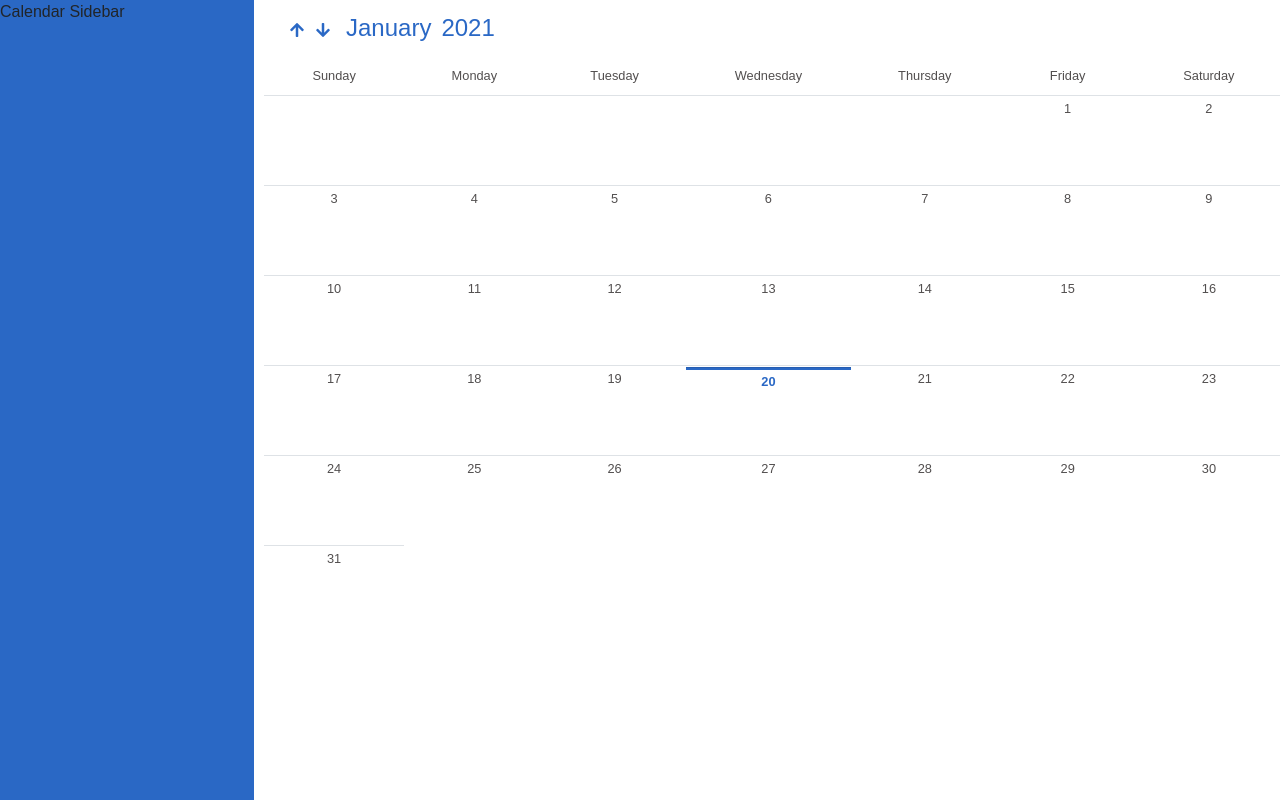
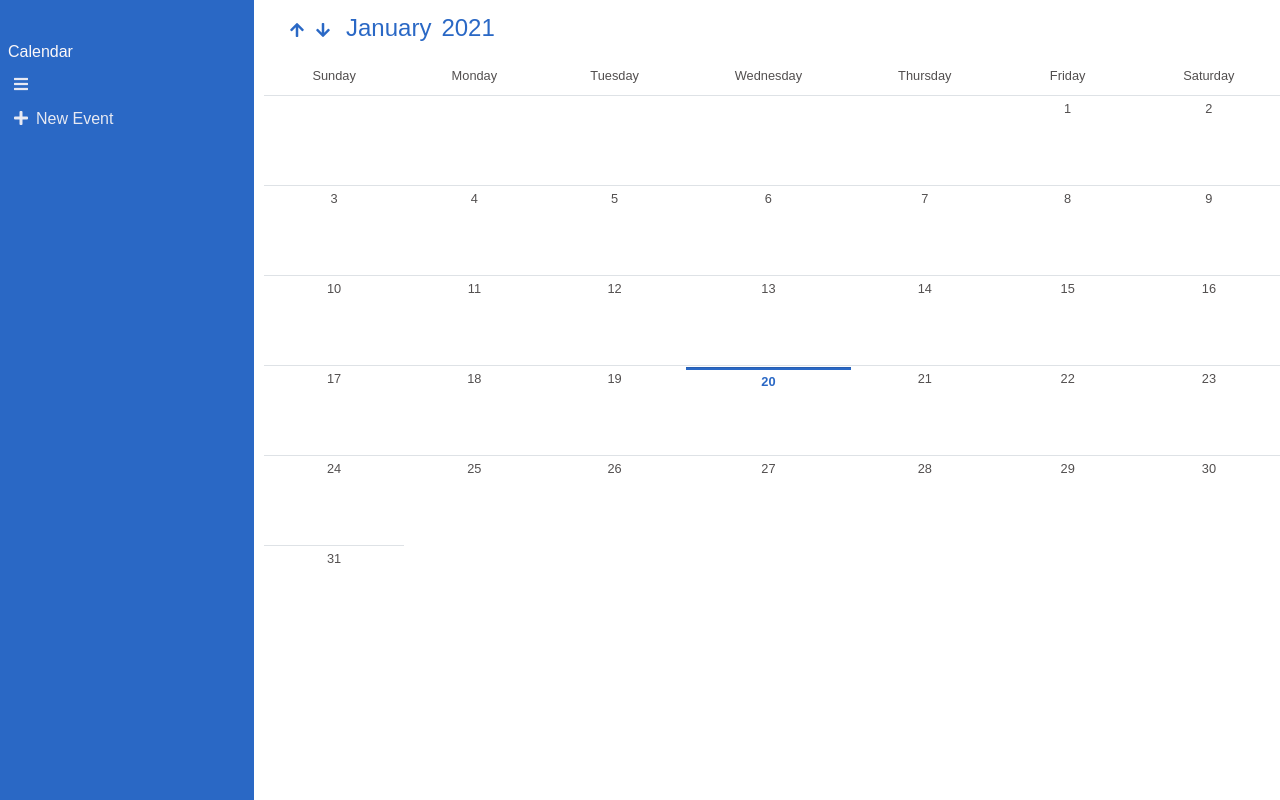
Before and after one commit to dongqiuyinggrace/100-days-of-code, a React (Create React App) app in the folder Calendar/calendar_client/: page / in a window 1280 px wide. Built offline with nearby package versions, Linux system fonts and the light colour scheme.

Commit message:
StylingSidebar

```diff
--- a/Calendar/calendar_client/src/app/layout/style.css
+++ b/Calendar/calendar_client/src/app/layout/style.css
@@ -4,14 +4,7 @@
     flex-direction: row;
 }
 
-.calendar-sidebar {
-    background-color: #2a68c5;
-
-    height: 100vh;
-    width: 20%;
-    margin-right: 10px;
-    flex-basis: 20%;
-}
+/******Calendar-board******************/
 
 .calendar-board {
     background-color:#fff;
@@ -89,3 +82,53 @@ td.current_day hr {
 td.current_day {
     padding-top: 0;
 }
+
+/******Calendar-sidebar******************/
+.calendar-sidebar {
+    background-color: #2a68c5;
+    padding-top: 10px;
+    height: 100vh;
+    width: 20%;
+    margin-right: 10px;
+    flex-basis: 20%;
+}
+
+.calendar-sidebar ul {
+    list-style: none;
+    padding-left: 8px;
+    padding-top: 30px;
+}
+
+.calendar-sidebar ul li {
+    margin-bottom: 8px;
+}
+
+.calendar-sidebar .toggle, .add-event {
+    background-color: #2a68c5;
+    margin-right: 8px;
+    border: none;
+    color: rgb(252, 248, 248);
+    opacity: 0.9;
+    transition: all .5s;
+}
+
+.calendar-sidebar .add-event .fa-plus {
+    margin-right: 8px;
+}
+
+.calendar-sidebar .toggle:focus, .add-event:focus {
+    outline: none;
+}
+
+.calendar-sidebar .toggle:hover, .add-event:hover {
+    background-color: rgba(70, 123, 202, 0.8);
+    opacity: 1;
+}
+
+.calendar-sidebar .brand {
+    color: rgb(252, 248, 248);
+}
+
+.calendar-sidebar .fa-bars, .fa-plus {
+    color: rgb(252, 248, 248);
+}
--- a/Calendar/calendar_client/src/features/Calendar/CalendarSidebar.jsx
+++ b/Calendar/calendar_client/src/features/Calendar/CalendarSidebar.jsx
@@ -3,7 +3,17 @@ import React from 'react'
 const CalendarSidebar = () => {
     return (
         <div className="calendar-sidebar">
-            Calendar Sidebar
+            <ul>
+                <li className="brand">Calendar</li>
+                <li><button className="toggle"><i className="fas fa-bars"></i></button></li>
+                <li>
+                    <button className="add-event">
+                        <i className="fas fa-plus"></i>
+                        <span>New Event</span>
+                    </button>
+
+                </li>
+            </ul>
         </div>
     )
 }
```
Also changed, not shown: 1 other file (tests, documents, lock files or other folders).
